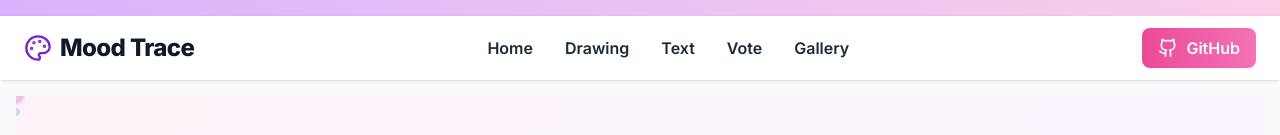
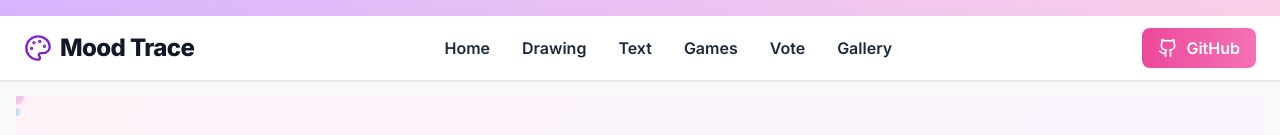
Before and after one commit to Samritakhurana/Human-vs-ai, a React (Vite) app: page / in a window 1280 px wide. Shown: the top 135 px of the page. Built offline with nearby package versions, Linux system fonts and the light colour scheme; no server answers; what @tensorflow/tfjs would draw is missing.

Commit message:
Add games button at header

```diff
--- a/src/components/Header.tsx
+++ b/src/components/Header.tsx
@@ -2,13 +2,16 @@ import React from "react";
 import { Palette, Github, ArrowRight } from "lucide-react";
 
 interface HeaderProps {
-  onNavigate: (page: "home" | "draw" | "text" | "vote" | "gallery") => void;
+  onNavigate: (
+    page: "home" | "draw" | "text" | "vote" | "gallery" | "games"
+  ) => void;
 }
 
 const navLinks = [
   { name: "Home", page: "home" },
   { name: "Drawing", page: "draw" },
   { name: "Text", page: "text" },
+  { name: "Games", page: "games" },
   { name: "Vote", page: "vote" },
   { name: "Gallery", page: "gallery" },
 ];
@@ -17,8 +20,7 @@ const Header: React.FC<HeaderProps> = ({ onNavigate }) => {
   return (
     <header className="w-full">
       {/* Top Banner */}
-      <div className="w-full bg-gradient-to-r from-purple-300 to-pink-200 text-white text-sm py-2 flex justify-center items-center">
-      </div>
+      <div className="w-full bg-gradient-to-r from-purple-300 to-pink-200 text-white text-sm py-2 flex justify-center items-center"></div>
       {/* Main Nav */}
       <nav className="w-full bg-white shadow flex items-center justify-between px-6 py-3">
         {/* Logo/Brand */}
```
